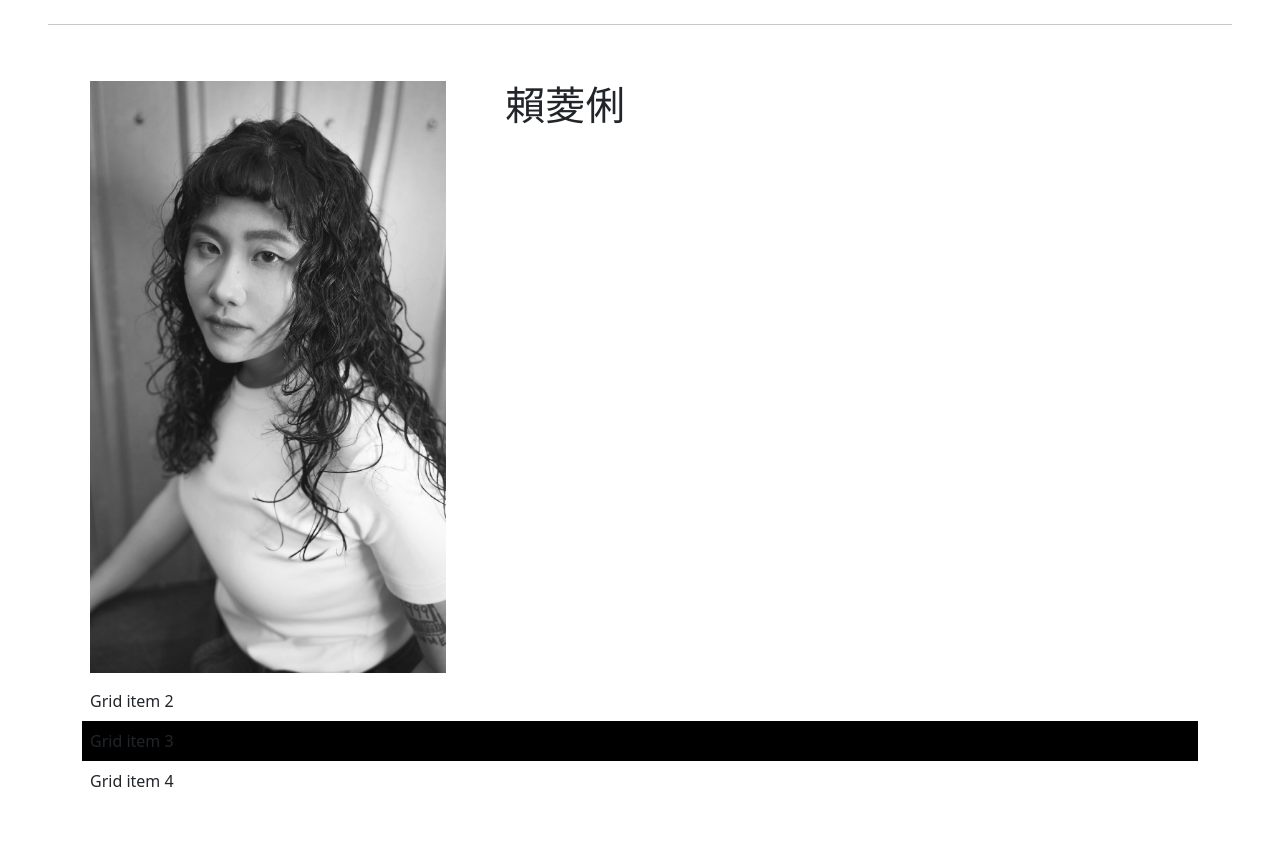
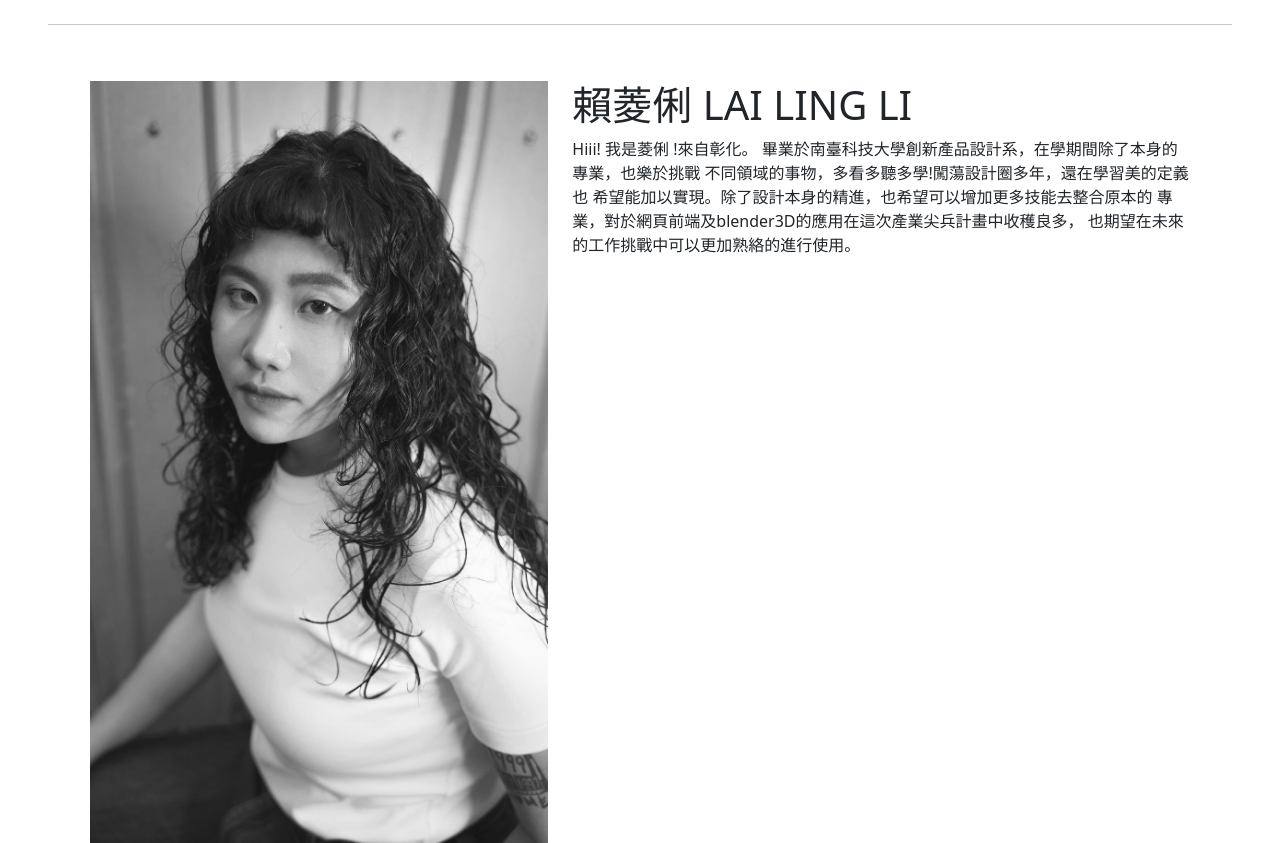
Before and after one commit to lelelai99/2024resume, a plain HTML site: page index.html in a window 1280 px wide. Shown: the part 700-1543 px from the top of the page. Before the commit the page ends 1501 px from the top, so only its background shows below. Drawn offline with nearby package versions, Linux system fonts and the light colour scheme.

Commit message:
Update index.html

```diff
--- a/index.html
+++ b/index.html
@@ -27,7 +27,6 @@
             <div class="carousel-caption d-none d-md-block  text-start">
               <h1>About Me</h1>
               <p>Hii!我是菱俐，歡迎光臨</p>
-              <button type="button" class="btn btn-light">Tap Tap</button>
             </div>
           </div>
           <div class="carousel-item">
@@ -83,16 +82,28 @@
     </nav>
     <hr class="line m-5">
     <div class="container">
-    <div class="grid gap-3  ">
-      <div class="p-2  col-4 d-flex ">
-        <img src="./img/4.jpg" class="img-fluid  "  alt="...">
-        <div class="col-2"></div>
-        <h1 class="col-6 ">賴菱俐</h1>
+      <div class="grid gap-3  ">
+        <div class="p-2 d-flex gap-4">
+          <img src="./img/4.jpg" class="img-fluid col-5  " alt="...">
+          <div>
+            <h1>賴菱俐 LAI LING LI</h1>
+            <p>
+              Hiii! 我是菱俐 !來自彰化。
+              畢業於南臺科技大學創新產品設計系，在學期間除了本身的專業，也樂於挑戰
+              不同領域的事物，多看多聽多學!闖蕩設計圈多年，還在學習美的定義也
+              希望能加以實現。除了設計本身的精進，也希望可以增加更多技能去整合原本的
+              專業，對於網頁前端及blender3D的應用在這次產業尖兵計畫中收穫良多，
+              也期望在未來的工作挑戰中可以更加熟絡的進行使用。
+            </p>
+          </div>
+
+
+        </div>
+        <div class="p-2 g-col-6">Grid item 2</div>
+        <div class="p-2 g-col-6 bg-black">Grid item 3</div>
+        <div class="p-2 g-col-6">Grid item 4</div>
       </div>
-      <div class="p-2 g-col-6">Grid item 2</div>
-      <div class="p-2 g-col-6 bg-black">Grid item 3</div>
-      <div class="p-2 g-col-6">Grid item 4</div>
-    </div></div>
+    </div>
   </div>
 
   <script src="https://cdn.jsdelivr.net/npm/bootstrap@5.3.2/dist/js/bootstrap.bundle.min.js"></script>
```
